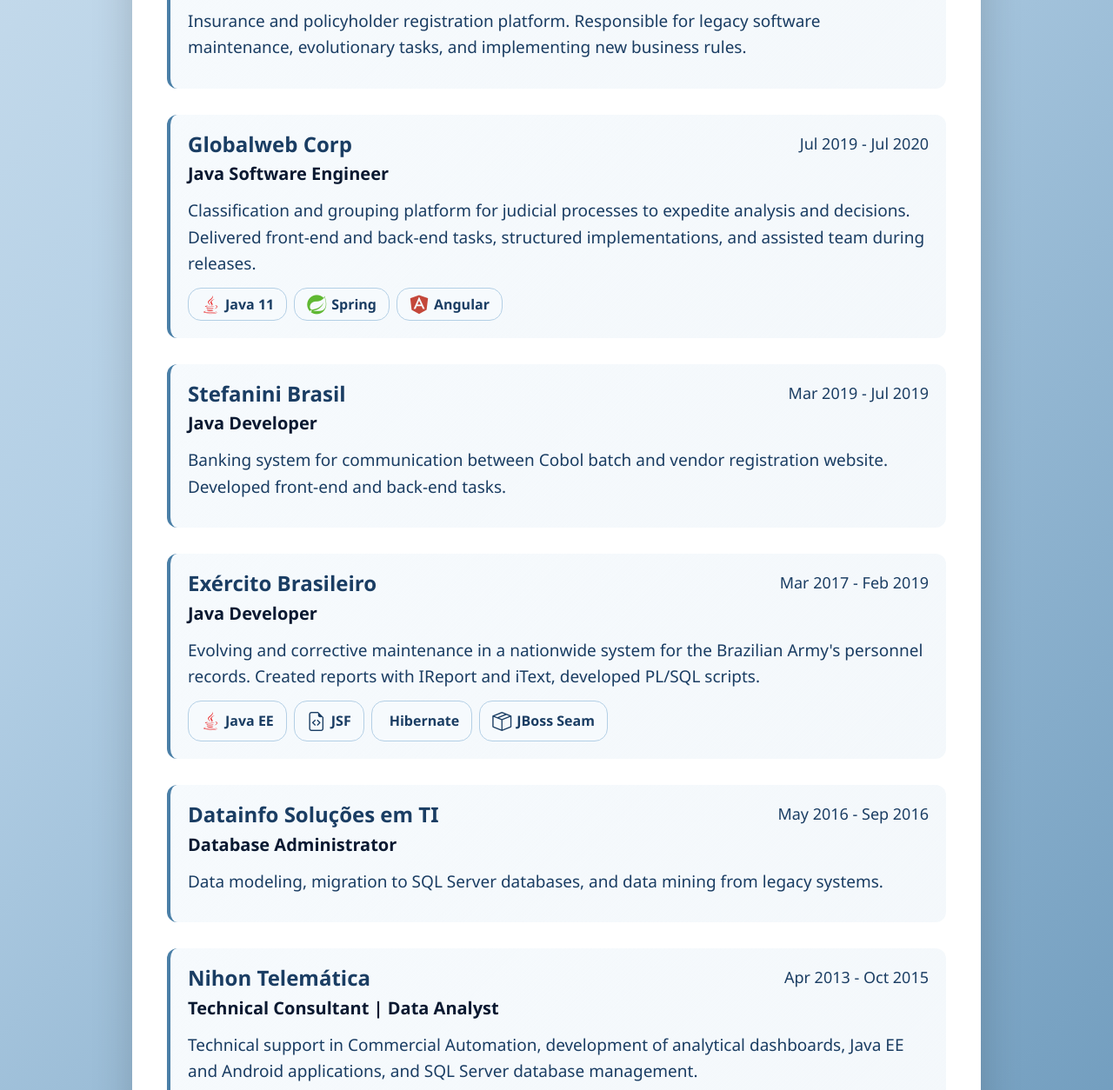
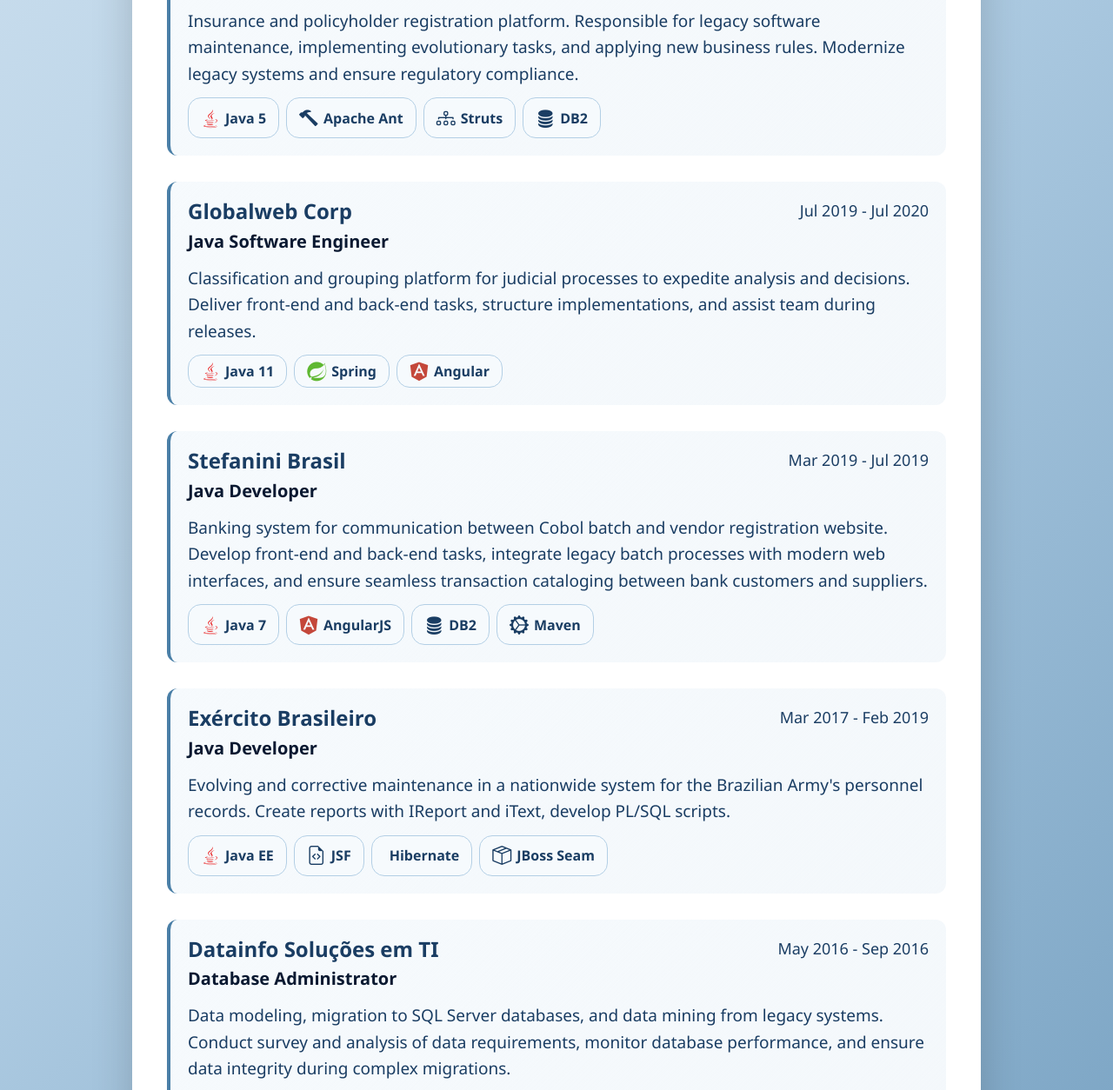
Before and after one commit to al-code-git/my-profile, a website: page app/src/index.html in a window 1280 px wide. Shown: the part 2374-3628 px from the top of the page at 87% size. Drawn offline with nearby package versions, Linux system fonts and the light colour scheme; some icons are missing.

Commit message:
last review

```diff
--- a/app/src/index.html
+++ b/app/src/index.html
@@ -174,8 +174,15 @@
                             </div>
                             <p class="experience-description">
                                 Insurance and policyholder registration platform. Responsible for legacy software maintenance,
-                                evolutionary tasks, and implementing new business rules.
+                                implementing evolutionary tasks, and applying new business rules. Modernize legacy systems
+                                and ensure regulatory compliance.
                             </p>
+                            <div class="experience-tech">
+                                <span class="tech-tag"><i class="devicon-java-plain colored"></i> Java 5</span>
+                                <span class="tech-tag"><i class="bi bi-hammer"></i> Apache Ant</span>
+                                <span class="tech-tag"><i class="bi bi-diagram-3"></i> Struts</span>
+                                <span class="tech-tag"><i class="bi bi-database-fill"></i> DB2</span>
+                            </div>
                         </div>
 
                         <div class="experience-item">
@@ -188,7 +195,7 @@
                             </div>
                             <p class="experience-description">
                                 Classification and grouping platform for judicial processes to expedite analysis and decisions.
-                                Delivered front-end and back-end tasks, structured implementations, and assisted team during releases.
+                                Deliver front-end and back-end tasks, structure implementations, and assist team during releases.
                             </p>
                             <div class="experience-tech">
                                 <span class="tech-tag"><i class="devicon-java-plain colored"></i> Java 11</span>
@@ -207,8 +214,15 @@
                             </div>
                             <p class="experience-description">
                                 Banking system for communication between Cobol batch and vendor registration website.
-                                Developed front-end and back-end tasks.
+                                Develop front-end and back-end tasks, integrate legacy batch processes with modern web interfaces,
+                                and ensure seamless transaction cataloging between bank customers and suppliers.
                             </p>
+                            <div class="experience-tech">
+                                <span class="tech-tag"><i class="devicon-java-plain colored"></i> Java 7</span>
+                                <span class="tech-tag"><i class="devicon-angularjs-plain colored"></i> AngularJS</span>
+                                <span class="tech-tag"><i class="bi bi-database-fill"></i> DB2</span>
+                                <span class="tech-tag"><i class="bi bi-gear-wide-connected"></i> Maven</span>
+                            </div>
                         </div>
 
                         <div class="experience-item">
@@ -221,7 +235,7 @@
                             </div>
                             <p class="experience-description">
                                 Evolving and corrective maintenance in a nationwide system for the Brazilian Army's personnel records.
-                                Created reports with IReport and iText, developed PL/SQL scripts.
+                                Create reports with IReport and iText, develop PL/SQL scripts.
                             </p>
                             <div class="experience-tech">
                                 <span class="tech-tag"><i class="devicon-java-plain colored"></i> Java EE</span>
@@ -241,7 +255,14 @@
                             </div>
                             <p class="experience-description">
                                 Data modeling, migration to SQL Server databases, and data mining from legacy systems.
+                                Conduct survey and analysis of data requirements, monitor database performance,
+                                and ensure data integrity during complex migrations.
                             </p>
+                            <div class="experience-tech">
+                                <span class="tech-tag"><i class="devicon-microsoftsqlserver-plain colored"></i> SQL Server</span>
+                                <span class="tech-tag"><i class="bi bi-database-fill"></i> T-SQL</span>
+                                <span class="tech-tag"><i class="bi bi-gear-wide-connected"></i> Pentaho PDI</span>
+                            </div>
                         </div>
 
                         <div class="experience-item">
@@ -253,9 +274,16 @@
                                 <span class="experience-date">Apr 2013 - Oct 2015</span>
                             </div>
                             <p class="experience-description">
-                                Technical support in Commercial Automation, development of analytical dashboards,
-                                Java EE and Android applications, and SQL Server database management.
+                                Technical support and consulting in Commercial Automation tools. Develop analytical dashboards
+                                and enterprise applications. Manage SQL Server databases across multiple versions, perform data modeling,
+                                and provide application debugging and testing for Java EE and Android solutions.
                             </p>
+                            <div class="experience-tech">
+                                <span class="tech-tag"><i class="devicon-java-plain colored"></i> Java EE</span>
+                                <span class="tech-tag"><i class="devicon-android-plain colored"></i> Android</span>
+                                <span class="tech-tag"><i class="devicon-microsoftsqlserver-plain colored"></i> SQL Server</span>
+                                <span class="tech-tag"><i class="bi bi-diagram-3"></i> JSF</span>
+                            </div>
                         </div>
 
                         <div class="experience-item">
@@ -267,9 +295,15 @@
                                 <span class="experience-date">Apr 2011 - Apr 2013</span>
                             </div>
                             <p class="experience-description">
-                                Technical support in Commercial Automation, SQL Server database maintenance,
-                                ETL routines, and report development with Crystal Reports.
+                                Consulting and technical support in Commercial Automation tools and equipment. Perform SQL Server
+                                database administration, troubleshooting, and optimization. Develop and maintain ETL routines for
+                                data integration and create business intelligence reports using Crystal Reports.
                             </p>
+                            <div class="experience-tech">
+                                <span class="tech-tag"><i class="devicon-microsoftsqlserver-plain colored"></i> SQL Server</span>
+                                <span class="tech-tag"><i class="bi bi-file-earmark-chart-fill"></i> Crystal Reports</span>
+                                <span class="tech-tag"><i class="bi bi-gear-wide-connected"></i> ETL</span>
+                            </div>
                         </div>
                     </div>
 
```
